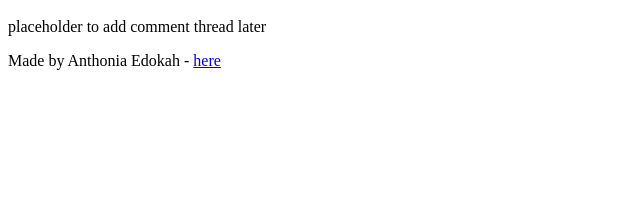
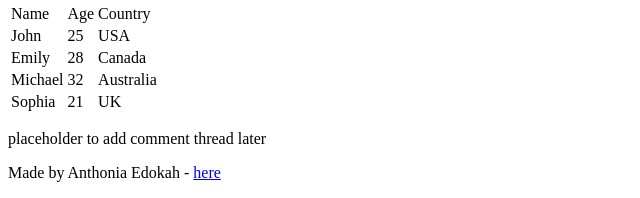
Before and after one commit to T0nia/My_First_Portfolio, a plain HTML site: page index.html in a window 1280 px wide. Shown: the part 644-842 px from the top of the page, without its empty margins (0-640 px from the left). Before the commit the page ends 800 px from the top, so only its background shows below. Drawn offline with Linux system fonts and the light colour scheme.

Commit message:
added table to index.html

```diff
--- a/index.html
+++ b/index.html
@@ -29,6 +29,43 @@
     <a href="https://www.alxafrica.com/">
 <img src="https://i.ibb.co/gTDZZT8/ALX-Logo-07.png" alt="the alx logo">
         </a>
+
+        <table>
+            <thead>
+                <tr>
+                    <td>Name</td>
+                    <td>Age</td>
+                    <td>Country</td>
+                </tr>
+            </thead>
+<tbody>
+    <tr>
+        <td>John</td>
+        <td>25</td>
+        <td>USA</td>
+    </tr>
+
+    <tr>
+        <td>Emily</td>
+        <td>28</td>
+        <td>Canada</td>
+    </tr>
+
+    <tr>
+        <td>Michael</td>
+        <td>32</td>
+        <td>Australia</td>
+    </tr>
+
+    <tr>
+        <td>Sophia</td>
+        <td>21</td>
+        <td>UK</td>
+    </tr>
+
+
+</tbody>
+        </table>
 </article>
 
 <aside>
```
